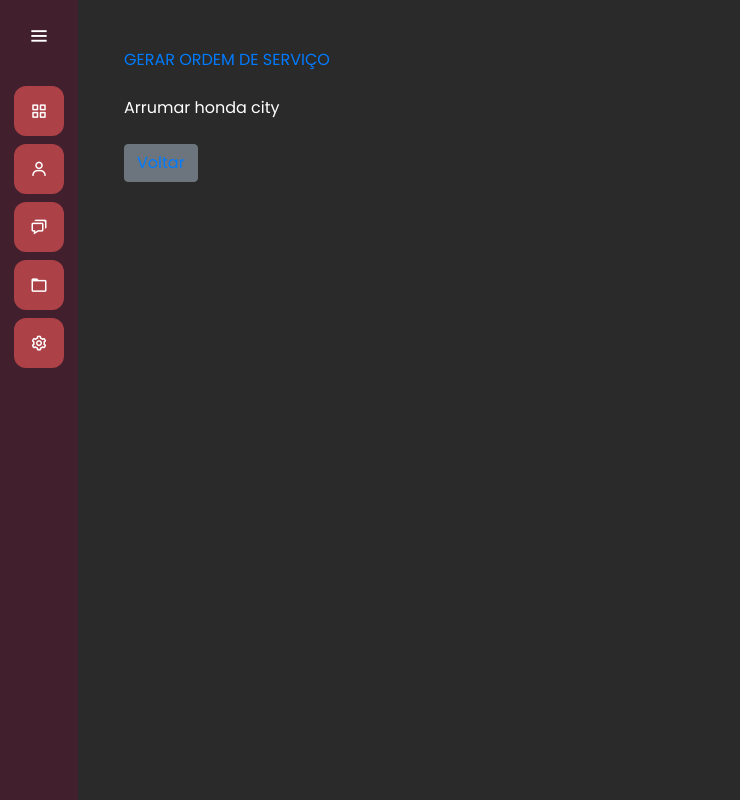
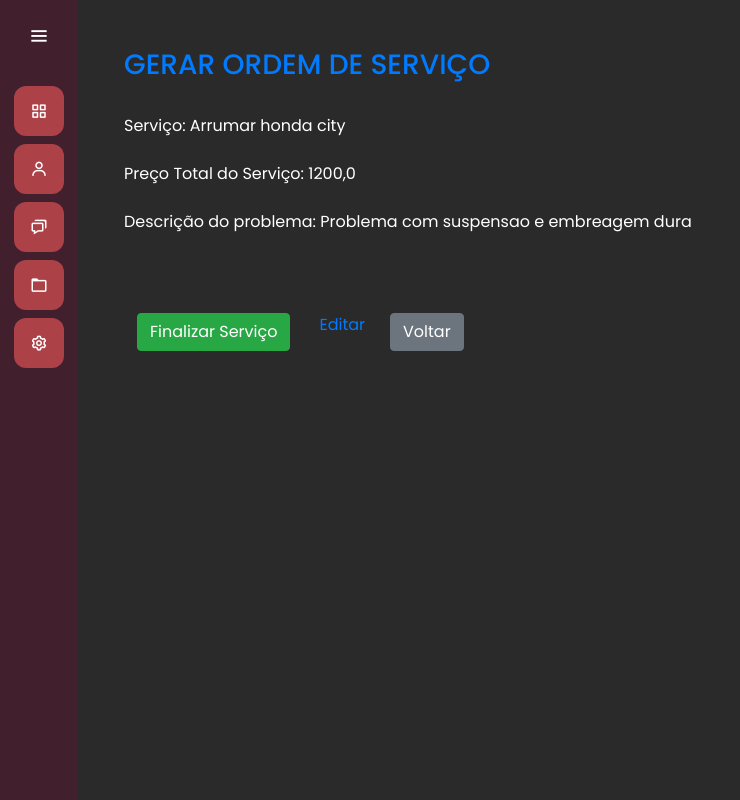
Before and after one commit to GuilhermeSalla019/ServiceOrder_Django, a Django app: a page that uses servicos/templates/servico.html in a window 1280 px wide. Shown: the whole page, without its empty margins (0-740 px from the left). Run offline with Django 4.2, Linux system fonts and the light colour scheme; data comes from the database, SQL or seed files in the repository; both versions use the stored data as it was after the commit; parts of the project's set-up code (start-up, migrations or seed data) failed here and were passed over.

Commit message:
Em Andamento

```diff
--- a/home/urls.py
+++ b/home/urls.py
@@ -1,8 +1,8 @@
 from django.urls import path
 from . import views
 
-"""URL Redireciona para serviços """
+"""URL Redireciona para pagina inicial"""
 
 urlpatterns = [
-    path('home/', views.home, name="home_init"),
+    path('', views.home, name="home_init"),
 ]
--- a/serviceorder/settings.py
+++ b/serviceorder/settings.py
@@ -31,6 +31,7 @@ INSTALLED_APPS = [
     'clientes',
     'servicos',
     'home',
+    'historico',
 ]
 
 MIDDLEWARE = [
--- a/serviceorder/urls.py
+++ b/serviceorder/urls.py
@@ -6,8 +6,9 @@ from django.urls import path, include
 
 
 urlpatterns = [
+    path('home/', include('home.urls')),
     path('admin/', admin.site.urls),
     path('clientes/', include('clientes.urls')),
     path('servicos/', include('servicos.urls')),
-    path('home/', include('home.urls'))
+    path('historico/', include('historico.urls')),
 ]
--- /dev/null
+++ b/serviceorder/views.py
@@ -0,0 +1,4 @@
+from django.shortcuts import render
+
+def home(request):
+    return render(request, 'home_init.html')
--- a/servicos/models.py
+++ b/servicos/models.py
@@ -6,8 +6,11 @@ from .choices import ChoicesCategoriaManutencao
 from datetime import datetime
 
 class CategoriaManutencao(models.Model):
+
     titulo = models.CharField(max_length=3, choices=ChoicesCategoriaManutencao.choices)
     preco = models.DecimalField(max_digits=8, decimal_places=2)
+    #descricao = models.CharField(max_length=500)
+    #observacao = models.CharField(max_length=500)
 
     def __str__(self) -> str:
         return self.titulo
@@ -15,10 +18,12 @@ class CategoriaManutencao(models.Model):
 class Servico(models.Model):
     titulo = models.CharField(max_length=30)
     cliente = models.ForeignKey(Cliente, on_delete=models.SET_NULL, null=True)
+    descricao = models.CharField(max_length=500, null=True, blank=True)
     categoria_manutencao = models.ManyToManyField(CategoriaManutencao)
     data_inicio = models.DateField(null=True)
     data_entrega = models.DateField(null=True)
     finalizado = models.BooleanField(default=False)
+    observacao = models.CharField(max_length=500, null=True, blank=True)
     protocole = models.CharField(max_length=52, null=True, blank=True)
     identificador = models.CharField(max_length=24, null=True, blank=True)
 
--- a/servicos/templates/novo_servico.html
+++ b/servicos/templates/novo_servico.html
@@ -10,7 +10,8 @@
     <br>
     <br>
     <div class="container">
-        <form action="{% url 'novo_servico' %}" method="POST">{% csrf_token %}
+        <form action="{% url 'novo_servico' %}" method="POST">
+            {% csrf_token %}
             {{form.as_p}}
 
             <input type="submit" class="btn btn-success" value="Salvar">
--- a/servicos/templates/servico.html
+++ b/servicos/templates/servico.html
@@ -11,15 +11,44 @@
     <br>
     <br>
     <div class="container">
-        <a href="{% url 'gerar_os' servico.identificador %}">GERAR ORDEM DE SERVIÇO</a>
+        <h3><a href="{% url 'gerar_os' servico.identificador %}">GERAR ORDEM DE SERVIÇO</a></h3>
+        <br>
+        <h7>Serviço: {{servico.titulo}}</h7>
         <br>
         <br>
-        {{servico.titulo}}
+        <h7>Preço Total do Serviço: {{servico.preco_total}}</h7>
         <br>
         <br>
-        <div class="btn btn-secondary">
-            <a href="{% url 'listar_servico' %}">Voltar</a>
+        {% if servico.descricao %}
+            <h7>Descrição do problema: {{ servico.descricao }}</h7>
             <br>
+            <br>
+        {% endif %}
+        {% if servico.observacao %}
+        <h7>Observações: {{ servico.observacao }}</h7>
+        {% endif %}
+        <br>
+        <br>
+        <div class="btn-group justify-content-between">
+            <div class="btn mr-1">
+                {% if not servico.finalizado %}
+                <form action="{% url 'finalizar_servico' servico.id %}" method="POST">
+                    {% csrf_token %}
+                    <button type="submit" class="btn btn-success">Finalizar Serviço</button>
+                </form>
+                {% endif %}
+            </div>
+            <div class="btn">
+                <form>
+                    <a href="{% url 'editar_servico' identificador=servico.id %}">Editar</a>
+                </form>
+            </div>
+            <div class="btn mr-3">
+                    <form>
+                        <a href="{% url 'listar_servico' %}" class="btn btn-secondary">Voltar</a>
+                    </form>
+            </div>
         </div>
     </div>
+
 {% endblock %}
--- a/servicos/urls.py
+++ b/servicos/urls.py
@@ -8,4 +8,6 @@ urlpatterns = [
     path('listar_servico/', views.listar_servico, name="listar_servico"),
     path('servico/<str:identificador>/', views.servico, name="servico"),
     path('gerar_os/<str:identificador>/', views.gerar_os, name="gerar_os"),
+    path('finalizar_servico/<str:identificador>/', views.finalizar_servico, name='finalizar_servico'),
+    path('servico/editar/<str:identificador>/', views.editar_servico, name='editar_servico'),
 ]
--- a/servicos/views.py
+++ b/servicos/views.py
@@ -12,6 +12,7 @@ from django.urls import reverse
 def novo_servico(request):
     if request.method == "GET":
         form = FormServico()
+        form.fields['categoria_manutencao'].widget.attrs['multiple'] = 'multiple'  # Adiciona o atributo 'multiple' ao widget
         return render(request, 'novo_servico.html', {'form': form})
     elif request.method == "POST":
         form = FormServico(request.POST)
@@ -34,6 +35,32 @@ def listar_servico(request):
 def servico(request, identificador):
     servico = get_object_or_404(Servico, identificador=identificador)
     return render(request, 'servico.html', {'servico': servico})
+
+#Função: Mudar status do serviço
+
+def finalizar_servico(request, identificador):
+    servico = get_object_or_404(Servico, id=identificador)
+
+    # Atualizar o campo 'finalizado' para True
+    servico.finalizado = True
+    servico.save()
+    return redirect('listar_servico')
+
+
+#Função: editar serviço
+
+def editar_servico(request, identificador):
+    servico = get_object_or_404(Servico, identificador=identificador)
+
+    if request.method == "POST":
+        form = FormServico(request.POST, instance=servico)
+        if form.is_valid():
+            form.save()
+            return redirect('servico', identificador=identificador)
+    else:
+        form = FormServico(instance=servico)
+
+    return render(request, 'editar_servico.html', {'form': form})
 
 #Função: Gerar OS
 
@@ -61,9 +88,23 @@ def gerar_os(request, identificador):
 
     categorias_manutencao = servico.categoria_manutencao.all()
     for i, manutencao in enumerate(categorias_manutencao):
-        pdf.cell(0, 10, f'- {manutencao.get_titulo_display()}', 1, 1, 'L', 1)
-        if not i == len(categorias_manutencao) -1:
+        preco_formatado = f'R${manutencao.preco:.2f}'  # Formata o preço com duas casas decimais
+        pdf.cell(0, 10, f'- {manutencao.get_titulo_display()} ({preco_formatado})', 1, 1, 'L', 1)
+        if not i == len(categorias_manutencao) - 1:
             pdf.cell(40, 10, '', 0, 0)
+
+    # Adicionar descrição e observação se preenchidos
+
+    descricao = servico.descricao
+    observacao = servico.observacao
+
+    if descricao:
+        pdf.cell(40, 10, 'Descrição:', 1, 0, 'L', 1)
+        pdf.multi_cell(0, 10, descricao, 1, 'L', 0)  # Quebra de linha automática
+
+    if observacao:
+        pdf.cell(40, 10, 'Observação:', 1, 0, 'L', 1)
+        pdf.multi_cell(0, 10, observacao, 1, 'L', 0)
 
     pdf.cell(40, 10, 'Data de Inicio:', 1, 0, 'L', 1)
     pdf.cell(0, 10, f'{servico.data_inicio}', 1, 1, 'L', 1)
@@ -77,5 +118,4 @@ def gerar_os(request, identificador):
     pdf_content = pdf.output(dest='S').encode('latin1')
     pdf_bytes = BytesIO(pdf_content)
 
-
     return FileResponse(pdf_bytes, as_attachment=True, filename=f"OS - {servico.identificador}.pdf")
```
Also changed, not shown: servicos/choices.py (+16 -9 lines), servicos/forms.py (+6 -1 lines), servicos/templates/editar_servico.html (added, +35 -0 lines), README.txt, db.sqlite3, servicos/migrations/0003_alter_categoriamanutencao_titulo.py (added), servicos/migrations/0004_servico_descricao_servico_observacao.py (added).
